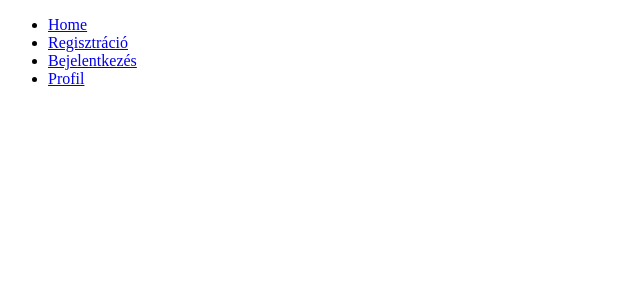
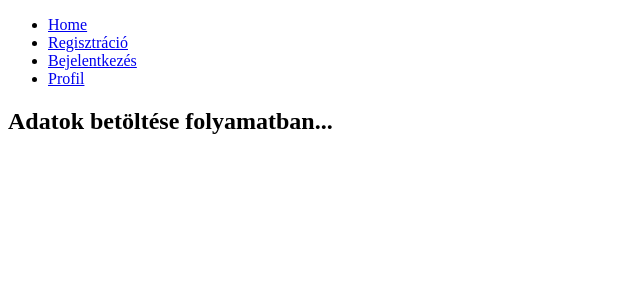
Before and after one commit to KovacsBalazs-Lefti/EandBPodcastStudio-frontend, a React (Vite) app: page /user-profile in a window 1280 px wide. Shown: the top 300 px of the page, without its empty margins (0-640 px from the left). Built offline with nearby package versions, Linux system fonts and the light colour scheme.

Commit message:
bootstrap install kész2

```diff
--- a/package.json
+++ b/package.json
@@ -18,6 +18,7 @@
     "@types/react": "^18.2.66",
     "@types/react-dom": "^18.2.22",
     "@vitejs/plugin-react": "^4.2.1",
+    "bootstrap": "^5.3.3",
     "eslint": "^8.57.0",
     "eslint-plugin-react": "^7.34.1",
     "eslint-plugin-react-hooks": "^4.6.0",
--- a/src/pages/HomePage.jsx
+++ b/src/pages/HomePage.jsx
@@ -2,10 +2,10 @@ import { useEffect } from "react";
 function HomePage() {
 
     useEffect(() => {
-        console.log("Home");
+
     }, []);
     return ( <>
-
+    <h1>Bemutatkozás</h1>
     </> );
 }
 
--- a/src/pages/LoginPage.jsx
+++ b/src/pages/LoginPage.jsx
@@ -1,10 +1,12 @@
 import { useRef } from "react";
+import { useNavigate } from "react-router-dom";
 
 
 function LoginPage() {
     const apiUrl = "http://localhost:8000/api";
     const emailRef = useRef(null);
     const jelszoRef = useRef(null);
+    const navigate = useNavigate();
 
 
     const login = async FormData => {
@@ -21,6 +23,7 @@ function LoginPage() {
         console.log(data);
         if (response.ok) {
           localStorage.setItem("token", data.token);
+          navigate("/user-profile");
           alert("Sikeres bejelentkezés")
         } else {
           alert(data.message);
--- a/src/pages/RegisterPage.jsx
+++ b/src/pages/RegisterPage.jsx
@@ -1,7 +1,8 @@
 import { useRef } from "react";
+import { useNavigate } from "react-router-dom";
 
 function RegisterPage() {
-            const apiUrl ="http://localhost:8000/api";
+    const apiUrl = "http://localhost:8000/api";
     const nevRef = useRef(null);
     const emailRef = useRef(null);
     const jelszoRef = useRef(null);
@@ -24,33 +25,34 @@ function RegisterPage() {
     const lepcsohazRef = useRef(null);
     const emeletRef = useRef(null);
     const ajtoRef = useRef(null);
+    const navigate = useNavigate();
 
-            const handleformSubmit = async (event) =>{
+    const handleformSubmit = async (event) => {
         event.preventDefault();
 
         const newUser = {
-                    nev:nevRef.current.value,
-                    email:emailRef.current.value,
-                    jelszo:jelszoRef.current.value,
-                    jelszo_megerositese:jelszo_megerositeseRef.current.value,
-                    telefonszam:telefonszamRef.current.value,
-                    szemelyi_szam:szemelyiSzamRef.current.value,
-                    szuletesi_datum:szuletesi_datumRef.current.value,
-                    ceg:cegRef.current.checked,
+            nev: nevRef.current.value,
+            email: emailRef.current.value,
+            jelszo: jelszoRef.current.value,
+            jelszo_megerositese: jelszo_megerositeseRef.current.value,
+            telefonszam: telefonszamRef.current.value,
+            szemelyi_szam: szemelyiSzamRef.current.value,
+            szuletesi_datum: szuletesi_datumRef.current.value,
+            ceg: cegRef.current.checked,
             cegnev: cegRef.current.checked ? cegnevRef.current.value : null,
             ceg_tipus: cegRef.current.checked ? cegTipusRef.current.value : null,
             ado_szam: cegRef.current.checked ? adoSzamRef.current.value : null,
             bankszamlaszam: cegRef.current.checked ? bankszamlaszamRef.current.value : null,
-                    orszag:orszagRef.current.value,
-                    iranyitoszam:iranyitoszamRef .current.value,
-                    varos:varosRef.current.value,
-                    utca:utcaRef.current.value,
-                    utca_jellege:utcaJellegeRef.current.value,
-                    hazszam:hazszamRef.current.value,
-                    epulet:epuletRef.current.value,
-                    lepcsohaz:lepcsohazRef.current.value,
-                    emelet:emeletRef.current.value,
-                    ajto:ajtoRef.current.value,
+            orszag: orszagRef.current.value,
+            iranyitoszam: iranyitoszamRef.current.value,
+            varos: varosRef.current.value,
+            utca: utcaRef.current.value,
+            utca_jellege: utcaJellegeRef.current.value,
+            hazszam: hazszamRef.current.value,
+            epulet: epuletRef.current.value,
+            lepcsohaz: lepcsohazRef.current.value,
+            emelet: emeletRef.current.value,
+            ajto: ajtoRef.current.value,
         };
         register(newUser)
     }
@@ -67,37 +69,38 @@ function RegisterPage() {
         });
         const data = await response.json();
         console.log(data);
-            if  (response.ok) {
+        if (response.ok) {
             alert("Sikeres regisztráció")
-            }else {
+            navigate("/login");
+        } else {
             alert(data.message);
         }
     }
 
-    return ( <form onSubmit={handleformSubmit}>
+    return (<form onSubmit={handleformSubmit}>
         <div>
             <label htmlFor="nev">Név</label>
             <input type="text" id="nev" placeholder="Név" ref={nevRef} />
         </div>
         <div>
             <label htmlFor="email">Email</label>
-            <input type="email" id="email" placeholder="email" ref={emailRef}  />
+            <input type="email" id="email" placeholder="email" ref={emailRef} />
         </div>
         <div>
             <label htmlFor="jelszo">Jelszó</label>
-            <input type="password" id="jelszo" placeholder="jelszo" ref={jelszoRef}  />
+            <input type="password" id="jelszo" placeholder="jelszo" ref={jelszoRef} />
         </div>
         <div>
             <label htmlFor="jelszo_megerositese">Jelszó megerősítése</label>
-            <input type="password" id="jelszo_megerositese" placeholder="Jelszó megerősítése" ref={jelszo_megerositeseRef}  />
+            <input type="password" id="jelszo_megerositese" placeholder="Jelszó megerősítése" ref={jelszo_megerositeseRef} />
         </div>
         <div>
             <label htmlFor="telefonszam">Telefonszám</label>
-            <input type="text" id="telefonszam" placeholder="Telefonszám" ref={telefonszamRef}  />
+            <input type="text" id="telefonszam" placeholder="Telefonszám" ref={telefonszamRef} />
         </div>
         <div>
             <label htmlFor="szemelyi_szam">Személyi szám</label>
-            <input type="text" id="szemelyi_szam" placeholder="Személyi szám" ref={szemelyiSzamRef}  />
+            <input type="text" id="szemelyi_szam" placeholder="Személyi szám" ref={szemelyiSzamRef} />
         </div>
         <div>
             <label htmlFor="szuletesi_datum">Születési dátum</label>
@@ -133,7 +136,7 @@ function RegisterPage() {
         </div>
         <div>
             <label htmlFor="varos">Város</label>
-            <input type="text" id="varos" placeholder="Város" ref={varosRef}/>
+            <input type="text" id="varos" placeholder="Város" ref={varosRef} />
         </div>
         <div>
             <label htmlFor="utca">Utca neve</label>
@@ -153,7 +156,7 @@ function RegisterPage() {
         </div>
         <div>
             <label htmlFor="lepcsohaz">Lépcsőház</label>
-            <input type="text" id="lepcsohaz" placeholder="Lépcsőház" ref={lepcsohazRef}/>
+            <input type="text" id="lepcsohaz" placeholder="Lépcsőház" ref={lepcsohazRef} />
         </div>
         <div>
             <label htmlFor="emelet">Emelet</label>
@@ -165,7 +168,7 @@ function RegisterPage() {
         </div>
 
         <button type="submit">Regisztráció</button>
-    </form> );
+    </form>);
 }
 
 export default RegisterPage;
--- a/src/pages/UserProfilePage.jsx
+++ b/src/pages/UserProfilePage.jsx
@@ -1,9 +1,10 @@
 import { useEffect, useState } from "react";
-
+import { useNavigate } from "react-router-dom";
 
 function UserProfile() {
     const apiUrl = "http://localhost:8000/api";
     const [user, setUser] = useState(null);
+    const navigate = useNavigate();
 
     useEffect(() => {
         const token = localStorage.getItem("token");
@@ -48,6 +49,7 @@ function UserProfile() {
 
         if (response.ok) {
           localStorage.removeItem("token");
+          navigate("/login");
         } else {
           const data = await response.json();
           alert(data.message);
@@ -67,6 +69,7 @@ function UserProfile() {
         })
         if (response.ok) {
           localStorage.removeItem("token");
+          navigate("/login");
         } else {
           const data = await response.json();
           alert(data.message);
@@ -81,7 +84,9 @@ function UserProfile() {
         <button type="button"onClick={() => logoutEverywhere()}>Kijelentkezés mindenhonnan</button>
         </div>
     ) : (
-    <></>
+    <div>
+      <h2>Adatok betöltése folyamatban...</h2>
+    </div>
     );
 }
 
```
Also changed, not shown: src/App.jsx (+6 -6 lines), 1 other file (tests, documents, lock files or other folders). Lines whose indentation alone changed are shown as unchanged.
